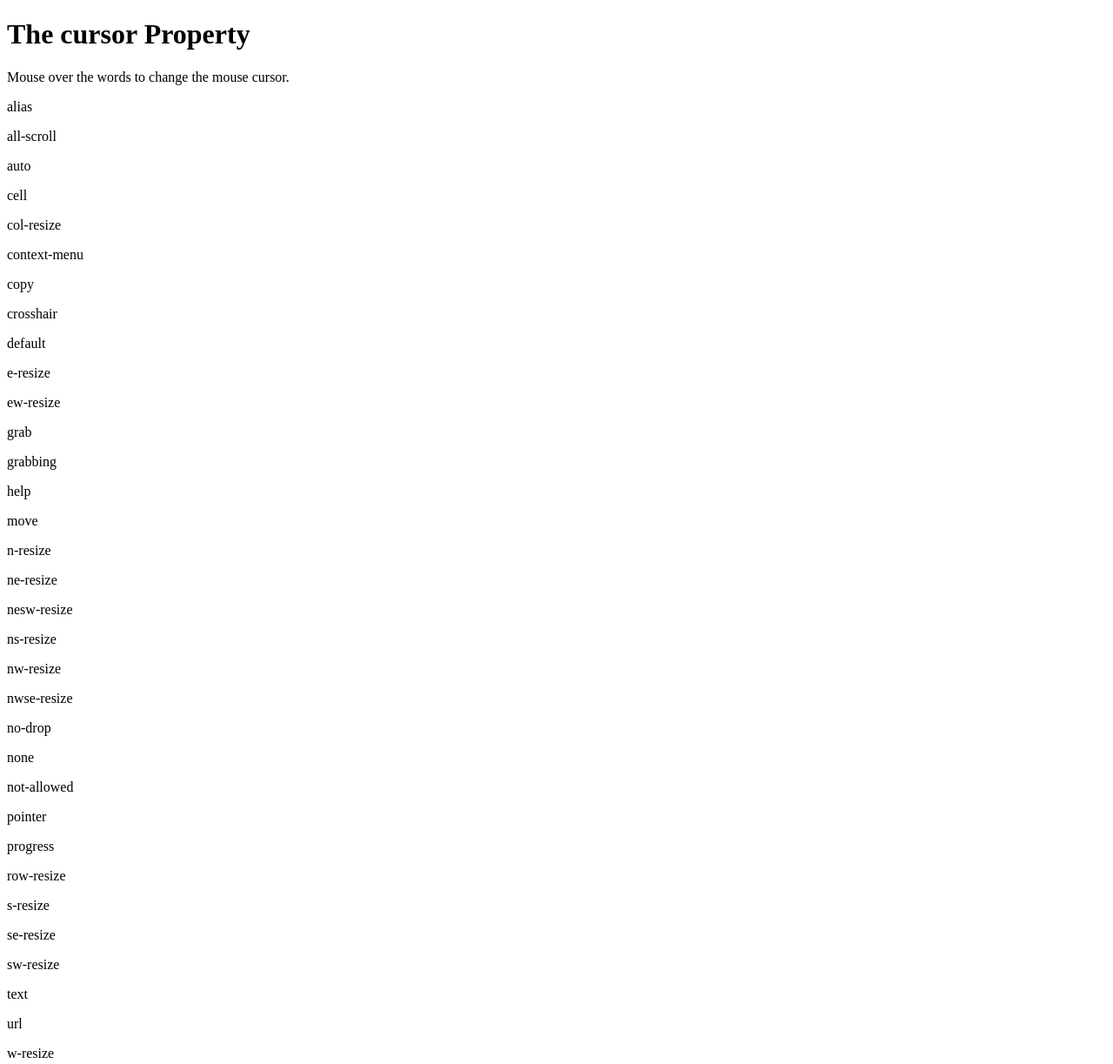
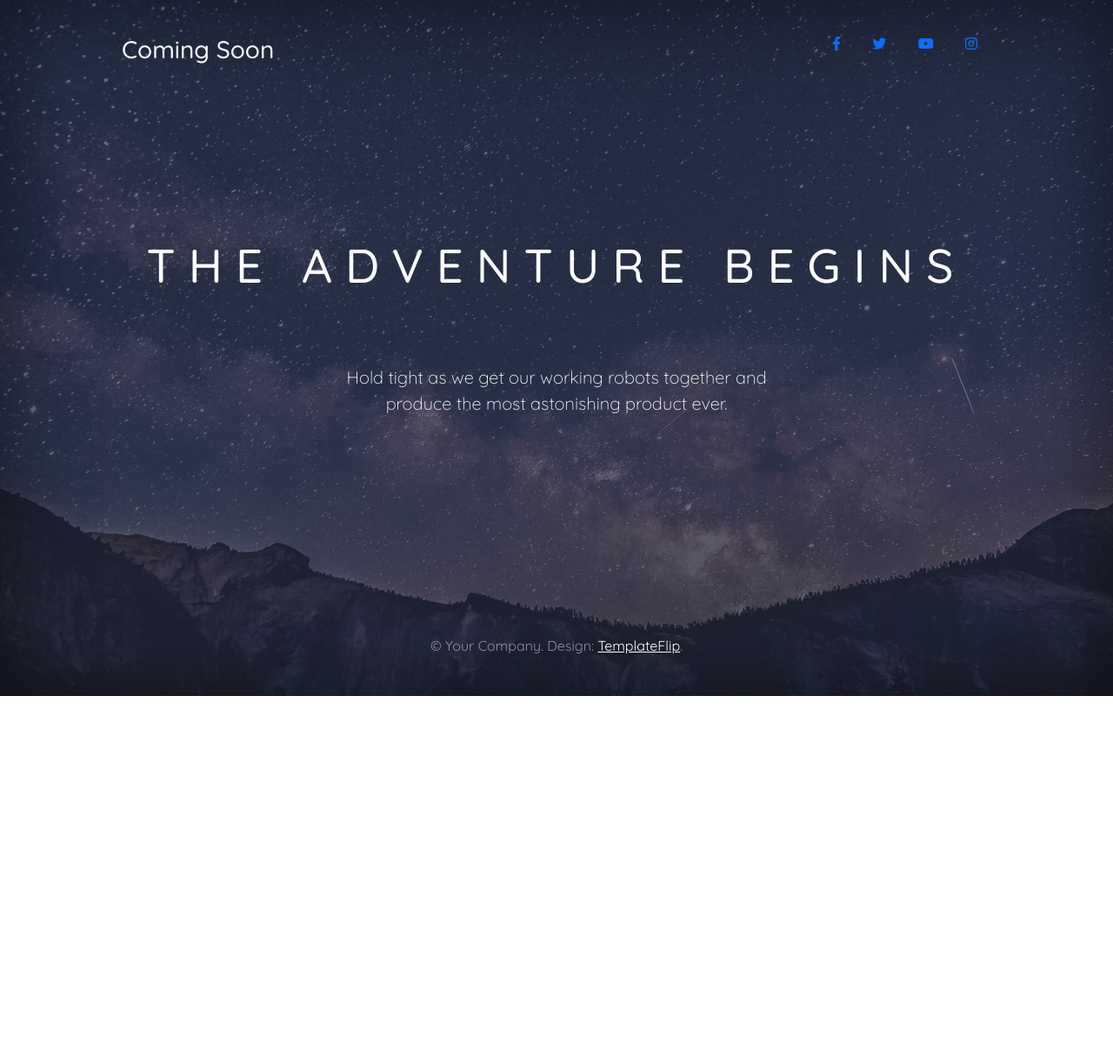
Before and after one commit to merakesh207/merakesh207.github.io, a plain HTML site: page index.html in a window 1280 px wide. Shown: the top 1223 px of the page at 87% size. After the commit the page ends 800 px from the top, so only its background shows below. Drawn offline with nearby package versions, Linux system fonts and the light colour scheme.

Commit message:
Add files via upload

```diff
--- /dev/null
+++ b/css/main.css
@@ -0,0 +1,162 @@
+/*
+ * Globals
+ */
+/* Links */
+a,
+a:focus,
+a:hover {
+  color: #fff; }
+
+/* Custom default button */
+.btn-default {
+  color: #fff;
+  text-shadow: none;
+  /* Prevent inheritence from `body` */
+  background-color: transparent;
+  border: 2px solid #fff;
+  border-radius: 20px;
+  padding: 0.5rem 2rem; }
+
+.btn-default:hover,
+.btn-default:focus {
+  background-color: rgba(255, 255, 255, 0.3); }
+
+/*
+ * Base structure
+ */
+html,
+body {
+  height: 100%; }
+
+body {
+  background: url(../img/cover.jpg) no-repeat center center fixed;
+  background-size: cover;
+  color: #fff;
+  text-align: center;
+  font-family: 'Quicksand', sans-serif; }
+
+/* Extra markup and styles for table-esque vertical and horizontal centering */
+.site-wrapper {
+  display: table;
+  width: 100%;
+  height: 100%;
+  /* For at least Firefox */
+  min-height: 100%;
+  background: rgba(48, 53, 70, 0.5);
+  box-shadow: inset 0 0 100px rgba(0, 0, 0, 0.5); }
+
+.site-wrapper-inner {
+  display: table-cell;
+  vertical-align: top; }
+
+.cover-container {
+  margin-right: auto;
+  margin-left: auto; }
+
+/* Padding for spacing */
+.inner {
+  padding: 30px; }
+
+/*
+ * Header
+ */
+.masthead-brand {
+  margin-top: 10px;
+  margin-bottom: 10px; }
+
+.nav-masthead {
+  text-align: center;
+  display: block; }
+
+.nav-masthead .nav-link {
+  display: inline-block; }
+
+@media (min-width: 768px) {
+  .masthead-brand {
+    float: left; }
+  .nav-masthead {
+    float: right; } }
+
+/*
+ * Cover
+ */
+.cover {
+  padding: 0 20px; }
+
+.cover .btn-notify {
+  padding: 10px 60px;
+  font-weight: 500;
+  text-transform: uppercase;
+  border-radius: 40px; }
+
+.cover-heading {
+  font-weight: 500;
+  text-transform: uppercase;
+  letter-spacing: 10px;
+  font-size: 2rem;
+  margin-bottom: 5rem; }
+
+@media (min-width: 768px) {
+  .cover-heading {
+    font-size: 3.4rem;
+    letter-spacing: 15px; } }
+
+.cover-copy {
+  max-width: 500px;
+  margin: 0 auto 3rem; }
+
+/*
+ * Footer
+ */
+.mastfoot {
+  color: #999;
+  /* IE8 proofing */
+  color: rgba(255, 255, 255, 0.5); }
+
+/*
+ * Subscribe modal box
+ */
+#subscribeModal .modal-content {
+  background-color: #303546;
+  color: #fff;
+  text-align: left; }
+
+#subscribeModal .modal-header, #subscribeModal .modal-footer {
+  border: 0; }
+
+#subscribeModal .close {
+  color: #fff; }
+
+#subscribeModal .form-control {
+  margin-top: 1rem;
+  background: rgba(0, 0, 0, 0.4);
+  color: #fff; }
+  #subscribeModal .form-control:focus {
+    border-color: #49506a; }
+
+/*
+ * Affix and center
+ */
+@media (min-width: 768px) {
+  /* Pull out the header and footer */
+  .masthead {
+    position: fixed;
+    top: 0; }
+  .mastfoot {
+    position: fixed;
+    bottom: 0; }
+  /* Start the vertical centering */
+  .site-wrapper-inner {
+    vertical-align: middle; }
+  /* Handle the widths */
+  .masthead,
+  .mastfoot,
+  .cover-container {
+    width: 100%;
+    /* Must be percentage or pixels for horizontal alignment */ } }
+
+@media (min-width: 992px) {
+  .masthead,
+  .mastfoot,
+  .cover-container {
+    width: 1060px; } }
--- a/index.html
+++ b/index.html
@@ -1,86 +1,49 @@
 <!DOCTYPE html>
-<html>
-<head>
-<style>
-.alias {cursor: alias;}
-.all-scroll {cursor: all-scroll;}
-.auto {cursor: auto;}
-.cell {cursor: cell;}
-.col-resize {cursor: col-resize;}
-.context-menu {cursor: context-menu;}
-.copy {cursor: copy;}
-.crosshair {cursor: crosshair;}
-.default {cursor: default;}
-.e-resize {cursor: e-resize;}
-.ew-resize {cursor: ew-resize;}
-.grab {cursor: -webkit-grab; cursor: grab;}
-.grabbing {cursor: -webkit-grabbing; cursor: grabbing;}
-.help {cursor: help;}
-.move {cursor: move;}
-.n-resize {cursor: n-resize;}
-.ne-resize {cursor: ne-resize;}
-.nesw-resize {cursor: nesw-resize;}
-.ns-resize {cursor: ns-resize;}
-.nw-resize {cursor: nw-resize;}
-.nwse-resize {cursor: nwse-resize;}
-.no-drop {cursor: no-drop;}
-.none {cursor: none;}
-.not-allowed {cursor: not-allowed;}
-.pointer {cursor: pointer;}
-.progress {cursor: progress;}
-.row-resize {cursor: row-resize;}
-.s-resize {cursor: s-resize;}
-.se-resize {cursor: se-resize;}
-.sw-resize {cursor: sw-resize;}
-.text {cursor: text;}
-.url {cursor: url(myBall.cur),auto;}
-.w-resize {cursor: w-resize;}
-.wait {cursor: wait;}
-.zoom-in {cursor: zoom-in;}
-.zoom-out {cursor: zoom-out;}
-</style>
-</head>
-<body>
-
-<h1>The cursor Property</h1>
-<p>Mouse over the words to change the mouse cursor.</p>
-
-<p class="alias">alias</p>
-<p class="all-scroll">all-scroll</p>
-<p class="auto">auto</p>
-<p class="cell">cell</p>
-<p class="col-resize">col-resize</p>
-<p class="context-menu">context-menu</p>
-<p class="copy">copy</p>
-<p class="crosshair">crosshair</p>
-<p class="default">default</p>
-<p class="e-resize">e-resize</p>
-<p class="ew-resize">ew-resize</p>
-<p class="grab">grab</p>
-<p class="grabbing">grabbing</p>
-<p class="help">help</p>
-<p class="move">move</p>
-<p class="n-resize">n-resize</p>
-<p class="ne-resize">ne-resize</p>
-<p class="nesw-resize">nesw-resize</p>
-<p class="ns-resize">ns-resize</p>
-<p class="nw-resize">nw-resize</p>
-<p class="nwse-resize">nwse-resize</p>
-<p class="no-drop">no-drop</p>
-<p class="none">none</p>
-<p class="not-allowed">not-allowed</p>
-<p class="pointer">pointer</p>
-<p class="progress">progress</p>
-<p class="row-resize">row-resize</p>
-<p class="s-resize">s-resize</p>
-<p class="se-resize">se-resize</p>
-<p class="sw-resize">sw-resize</p>
-<p class="text">text</p>
-<p class="url">url</p>
-<p class="w-resize">w-resize</p>
-<p class="wait">wait</p>
-<p class="zoom-in">zoom-in</p>
-<p class="zoom-out">zoom-out</p>
-
-</body>
+<html lang="en-US">
+  <head>
+    <meta charset="UTF-8">
+    <meta http-equiv="X-UA-Compatible" content="IE=edge">
+    <meta name="viewport" content="width=device-width, initial-scale=1">
+    <title>Coming Soon Bootstrap Template - Coming Soon</title>
+    <link rel="preconnect" href="https://fonts.gstatic.com" crossorigin="crossorigin"/>
+    <link rel="preload" as="style" href="https://fonts.googleapis.com/css2?family=Quicksand:wght@300;400;500;700&amp;display=swap"/>
+    <link rel="stylesheet" href="https://fonts.googleapis.com/css2?family=Quicksand:wght@300;400;500;700&amp;display=swap" media="print" onload="this.media='all'"/>
+    <noscript>
+      <link rel="stylesheet" href="https://fonts.googleapis.com/css2?family=Quicksand:wght@300;400;500;700&amp;display=swap"/>
+    </noscript>
+    <!-- CSS only -->
+    <link href="https://cdn.jsdelivr.net/npm/bootstrap@5.2.2/dist/css/bootstrap.min.css" rel="stylesheet" integrity="sha384-Zenh87qX5JnK2Jl0vWa8Ck2rdkQ2Bzep5IDxbcnCeuOxjzrPF/et3URy9Bv1WTRi" crossorigin="anonymous">
+    <link href="https://cdnjs.cloudflare.com/ajax/libs/font-awesome/6.2.0/css/all.min.css" rel="stylesheet"/>
+    <link href="css/main.css?ver=1.2.0" rel="stylesheet">
+    <!-- JavaScript Bundle with Popper -->
+    <script src="https://cdn.jsdelivr.net/npm/bootstrap@5.2.2/dist/js/bootstrap.bundle.min.js" integrity="sha384-OERcA2EqjJCMA+/3y+gxIOqMEjwtxJY7qPCqsdltbNJuaOe923+mo//f6V8Qbsw3" crossorigin="anonymous"></script>
+  </head>
+  <body id="top"><div class="site-wrapper">
+  <div class="site-wrapper-inner">
+    <div class="cover-container">
+      <div class="masthead clearfix">
+        <div class="inner">
+          <h3 class="masthead-brand">Coming Soon</h3>
+          <nav class="nav nav-masthead">
+            <a class="nav-link nav-social" href="#" title="Facebook"><i class="fab fa-facebook-f" aria-hidden="true"></i></a>
+            <a class="nav-link nav-social" href="#" title="Twitter"><i class="fab fa-twitter" aria-hidden="true"></i></a>
+            <a class="nav-link nav-social" href="#" title="Youtube"><i class="fab fa-youtube" aria-hidden="true"></i></a>
+            <a class="nav-link nav-social" href="#" title="Instagram"><i class="fab fa-instagram" aria-hidden="true"></i></a>
+          </nav>
+        </div>
+      </div>
+      <div class="inner cover">
+        <h1 class="cover-heading">The adventure Begins</h1>
+        <p class="lead cover-copy">Hold tight as we get our working robots together and produce the most astonishing product ever.</p>
+      </div>
+      <div class="mastfoot">
+        <div class="inner">
+          <p>&copy; Your Company. Design: <a href="https://templateflip.com/" target="_blank">TemplateFlip</a>.</p>
+        </div>
+      </div>
+  </div>
+</div>
+    <script src="https://cdnjs.cloudflare.com/ajax/libs/jquery/3.6.1/jquery.min.js"></script>
+    <script src="scripts/main.js?ver=1.2.0"></script>
+  </body>
 </html>
--- /dev/null
+++ b/scripts/main.js
@@ -0,0 +1,2 @@
+$( document ).ready(function() {
+});
```
Also changed, not shown: favicon.ico (added), img/cover.jpg (added).
